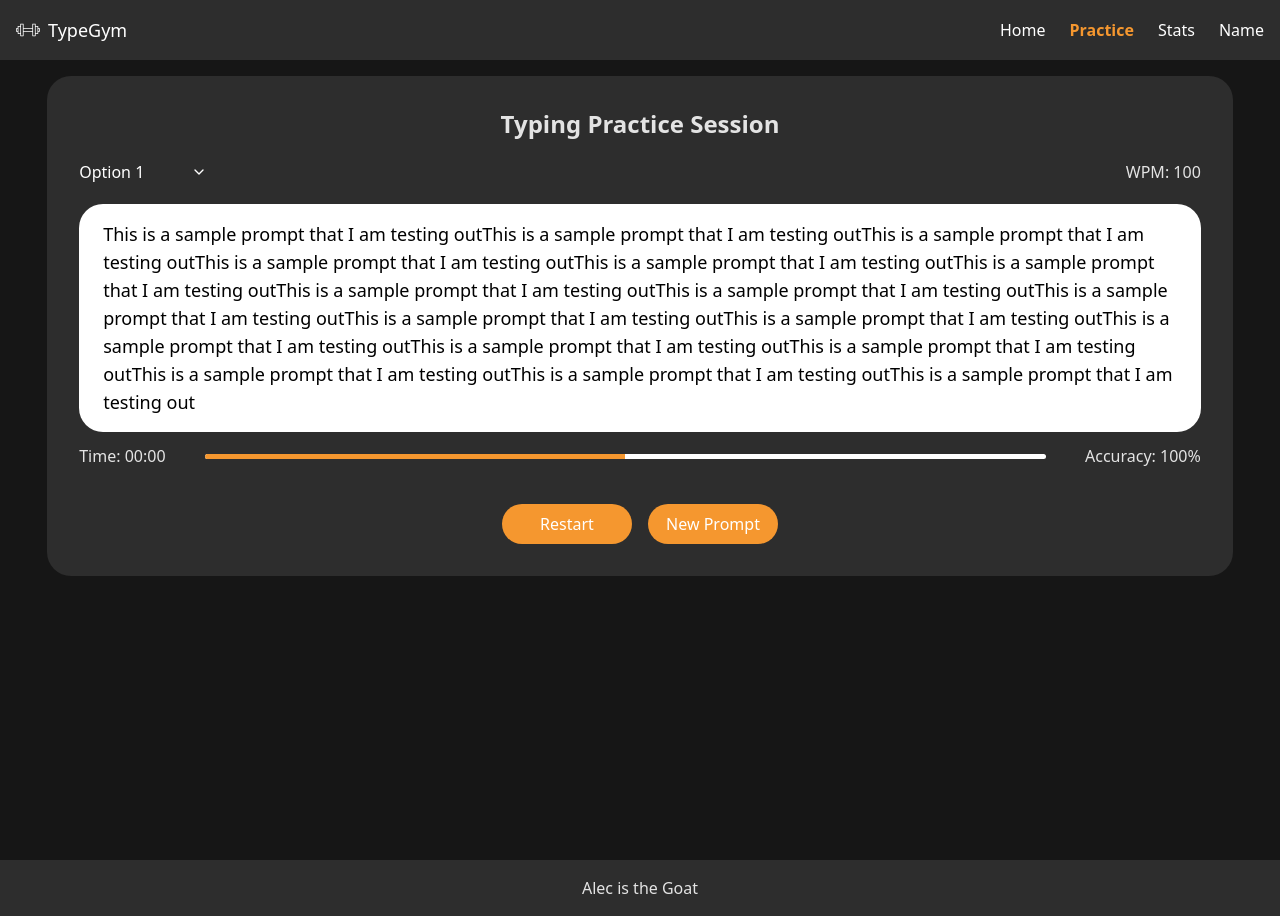
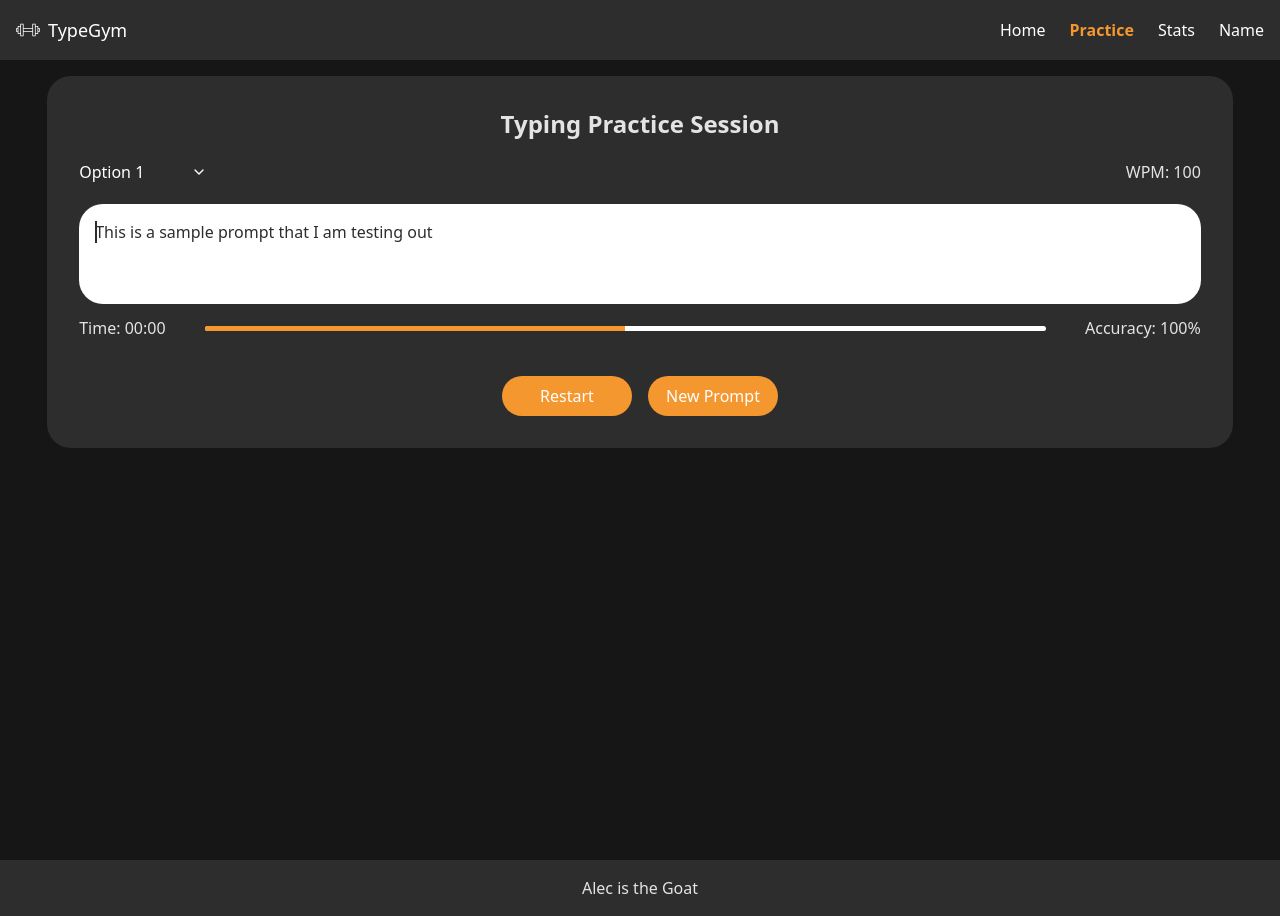
Before and after one commit to alecnhance/TypingGymV2, a React (Vite) app: page /practice in a window 1280 px wide. Built offline with nearby package versions, Linux system fonts and the light colour scheme.

Commit message:
working color coded text input, letters only

```diff
--- a/src/components/typing_area_comp/InnerTyping.jsx
+++ b/src/components/typing_area_comp/InnerTyping.jsx
@@ -1,17 +1,71 @@
-import React, { useState } from 'react';
+import React, { useState, useRef } from 'react';
 
 const InnerTyping = () => {
     const [inputText, setInputText] = useState('');
-
-    const samplePrompt = "This is a sample prompt that I am testing outThis is a sample prompt that I am testing outThis is a sample prompt that I am testing outThis is a sample prompt that I am testing outThis is a sample prompt that I am testing outThis is a sample prompt that I am testing outThis is a sample prompt that I am testing outThis is a sample prompt that I am testing outThis is a sample prompt that I am testing outThis is a sample prompt that I am testing outThis is a sample prompt that I am testing outThis is a sample prompt that I am testing outThis is a sample prompt that I am testing outThis is a sample prompt that I am testing outThis is a sample prompt that I am testing outThis is a sample prompt that I am testing outThis is a sample prompt that I am testing out";
+    const samplePrompt = "This is a sample prompt that I am testing out"
+    const samplePromptSplit = samplePrompt.split("");
+    const initColorDict = () => {
+        return samplePromptSplit.map((_, index) => index).reduce((acc, val) => {
+            acc[val] = "text-headerGray";
+            return acc;
+        }, {});
+    }
+    const [colorDict, setColorDict] = useState(initColorDict);
+    const inputRef = useRef(null);
 
     const handleInputChange = (event) => {
+        const len = event.target.value.length;
+        if (len > inputText.length) {
+            const newChar = event.target.value[len - 1];
+            if (samplePrompt[len - 1] === newChar) {
+                setColorDict(prev => ({
+                    ...prev,
+                    [len - 1]: prev[len - 1] === 'text-headerGray' || prev[len - 1] === 'text-green-500'
+                        ? 'text-green-500'
+                        : 'text-yellow-500'
+                }));
+            } else {
+                setColorDict(prev => ({
+                    ...prev,
+                    [len - 1]: 'text-red-500'
+                }));
+            }
+        }
         setInputText(event.target.value);
     };
 
-    return(
-        <div className="flex flex-col bg-white rounded-3xl items-start py-4 min-h-[100px] px-6">
-            <p className="text-black text-lg text-left">{samplePrompt}</p>
+    const handleKeyDown = (event) => {
+
+    }
+
+    return (
+        <div className="flex flex-wrap bg-white rounded-3xl items-start py-4 px-4 min-h-[100px]">
+            <input
+                type='text'
+                value={inputText}
+                onChange={handleInputChange}
+                onKeyDown={handleKeyDown}
+                ref={inputRef}
+                className='absolute opacity-0 w-0 h-0'
+                autoFocus
+            />
+            {samplePrompt.split(/(\s+)/).map((word, wordIndex) => (
+                <span key={wordIndex} className='whitespace-pre'>
+                    {word.split("").map((char, charIndex) => {
+                        const index = samplePrompt.split(/(\s+)/).slice(0, wordIndex).join("").length + charIndex;
+                        const isCursor = index === inputText.length;
+                        const color = index >= inputText.length ? 'text-headerGray' : colorDict[index];
+                        return (
+                            <span key={charIndex} className={`${color} relative`}>
+                                {char}
+                                {isCursor && (
+                                    <span className='absolute left-0 top-0 h-full w-0.5 bg-headerGray animate-blink'/>
+                                )}
+                            </span>
+                        );
+                    })}
+                </span>
+            ))}
         </div>
     );
 };
--- a/tailwind.config.js
+++ b/tailwind.config.js
@@ -14,6 +14,15 @@ export default {
         secondBestAcc: '#8bc34a',
         bestAcc: '#16a34a',
       },
+      keyframes: {
+        blink: {
+          '0%, 100%': { opacity: '1' },
+          '50%': { opacity: '0' },
+        }
+      },
+      animation: {
+        blink: 'blink 1s step-end infinite',
+      }
     },
   },
   plugins: [],
```
